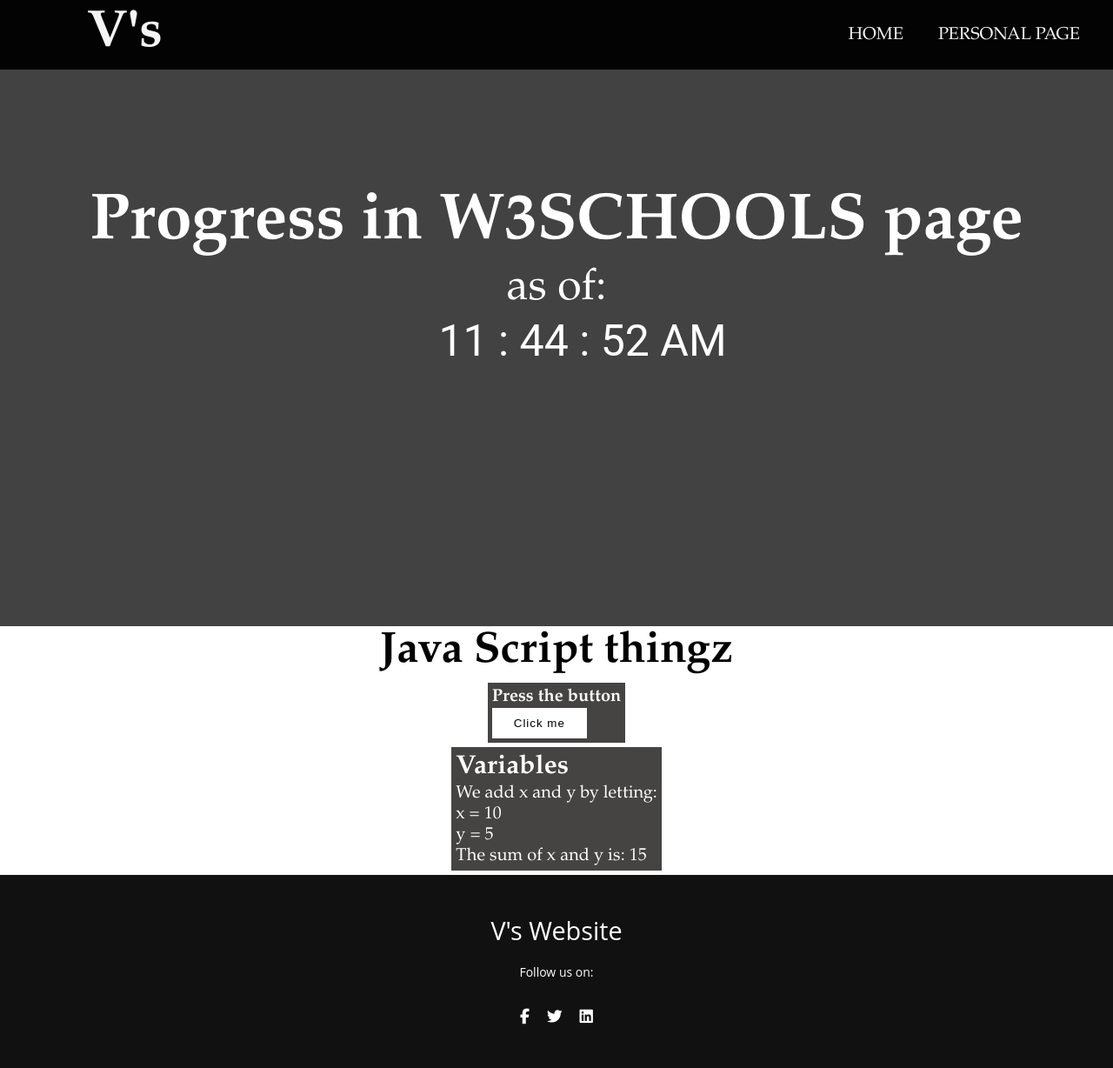
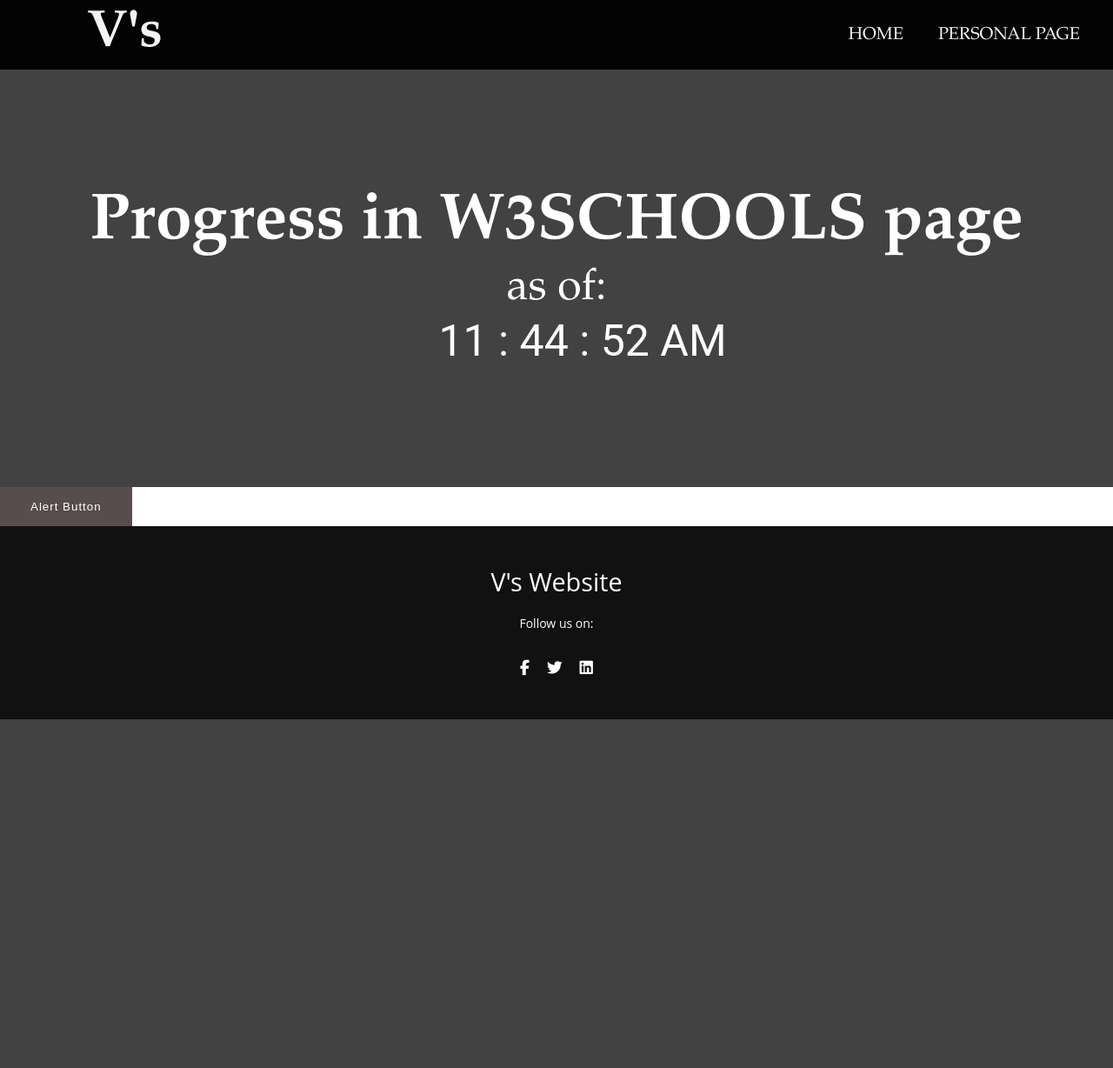
Before and after one commit to APCcanicanor/lab2, a PHP site: page /w3schools.html in a window 1280 px wide. Shown: the whole page at 87% size. After the commit the page ends 827 px from the top, so only its background shows below. Run offline with PHP 8.4, Linux system fonts and the light colour scheme; some libraries are stand-ins or nearby versions.

Commit message:
Alert button JS

```diff
--- a/week5/css/persona.css
+++ b/week5/css/persona.css
@@ -151,10 +151,10 @@ nav ul li a:hover {
     float: left;
 }
 .left {
-    width: 25%;
+    width: 35%;
 }
 .right {
-    width: 75%;
+    width: 65%;
 }
 .row:after{
     content: "";
--- a/week5/css/w3schools.css
+++ b/week5/css/w3schools.css
@@ -120,7 +120,7 @@ nav ul li a:hover {
 .home-area {
 	background: rgb(66, 66, 66) no-repeat;
 	width:100%;
-	height:calc(100vh - 80px);
+	height:calc(80vh - 80px);
 	background-size:cover;
     color:white;
     padding: 30px;
@@ -134,36 +134,18 @@ nav ul li a:hover {
   font-family: 'Roboto', sans-serif;
 }
 
-#js-btn {
-  background: #ffffff;
+.h-btn {
+  background: #584c4c;
   border: 0;
   outline: none;
-  padding: 10px 25px;
-  color: rgb(0, 0, 0);
+  padding: 15px 35px;
+  color: #fff;
   position: relative;
   font-weight: 500px;
   letter-spacing: 1px;
   cursor: pointer;
+
 }
-
-#prs {
-  display: table;
-  padding: 5px;
-  font-size: 20px;
-  color: white;
-  background-color: #464343;
-  margin: 5px auto 5px auto;
-}
-
-#js-prt2{
-  display: table;
-  padding: 5px;
-  font-size: 20px;
-  color: white;
-  background-color: #464343;
-  margin: 5px auto 5px auto;
-}
-
 
 footer{
   background: #111;
--- /dev/null
+++ b/week5/js/BUTTON.js
@@ -0,0 +1,5 @@
+function myFunction() {
+    var txt;
+   confirm("You pressed the button")
+    document.getElementById("demo").innerHTML = txt;
+  }
--- a/week5/personal profile.html
+++ b/week5/personal profile.html
@@ -50,7 +50,7 @@
 <section id = "sec2">
     <div class = "row">
         <div class = "column left">
-    <img src = "https://scontent.fmnl3-3.fna.fbcdn.net/v/t39.30808-6/311697447_5256802501096598_3858832509598476832_n.jpg?_nc_cat=111&ccb=1-7&_nc_sid=174925&_nc_ohc=2nHINbxI-0AAX_sbKdu&_nc_ht=scontent.fmnl3-3.fna&oh=00_AfCD7TIA2cs37_KMgQu_u5PSK5WJLYY7eDGS6fsKm6IaKQ&oe=63C83C08" class = "avatar">
+    <img src = "images/profilePIC.jpg" class = "avatar">
 </div>
 <div class = "column right">
     <div class = "profile-intro">
--- a/week5/w3schools.html
+++ b/week5/w3schools.html
@@ -8,6 +8,7 @@
     <link rel = "stylesheet" href = "css/w3schools.css">
     <script src="https://kit.fontawesome.com/f13e6c5b0d.js" crossorigin="anonymous"></script>
     <script src = "js/time.js"></script>
+    <script src = "js/BUTTON.js"></script>
 </head>
 <body onload = "realtimeClock()">
 <!-- Legit applying everything from w3schools-->
@@ -34,33 +35,9 @@
             <div id = "clock"></div>
         </div>
     </section>
-    <div id = "part1-js" >
-        <section class = "intro-js">
-            <div id = "w3-intro">
-            <h1 style = "text-align: center; font-size: 50px"> Java Script thingz </h1>
-            <script>
-                function myFunction() {
-                    document.getElementById("prs").innerHTML = "Hello human";
-                }
-            </script>
-            <h2 id = "prs">Press the button <br>
-            <button type = "button" id = "js-btn" onclick = "myFunction()" > Click me </button>
-            </h2>
-        </div>
-        <div id = "js-prt2">
-            <h2>Variables</h2>
-            <p> We add x and y by letting: <br>
-                x = 10 <br>
-                y = 5
-            </p>
-            <p id ="var"></p>
-            <script>
-                let x = 10;
-                let y = 5;
-                let sum = x + y;
-                document.getElementById("var").innerHTML = "The sum of x and y is: " + sum;
-            </script>
-        </div>
+    <button onclick = "myFunction()"class = "h-btn">Alert Button</button>
+    <p id = "alrt"></p>
+
         </section>
     </div>
 <!--
```
Also changed, not shown: week5/images/profilePIC.jpg (added).
